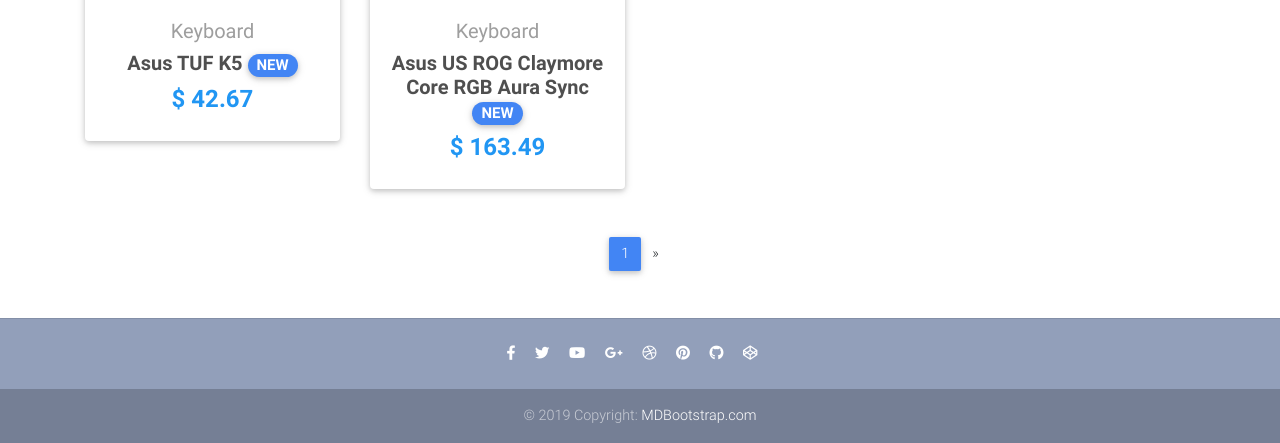
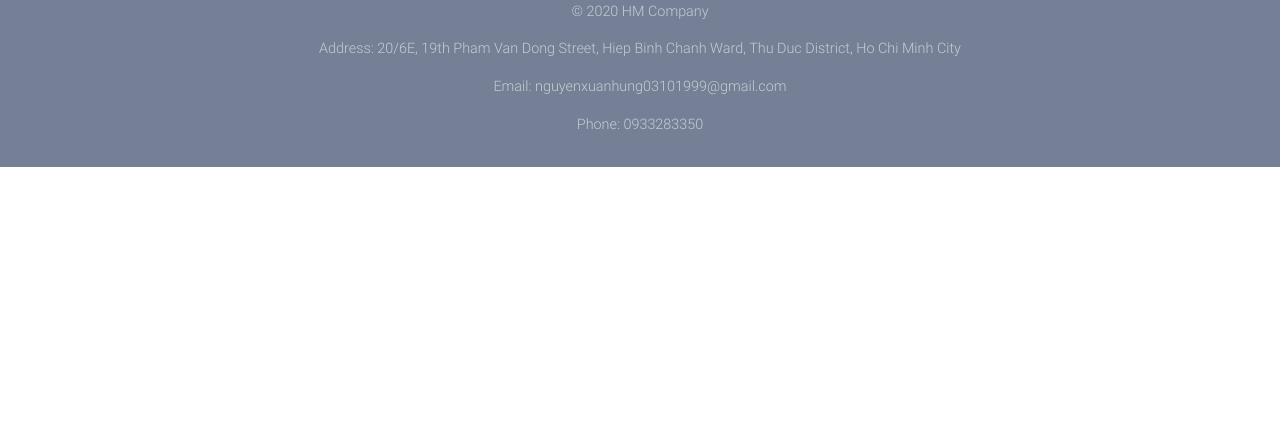
Before and after one commit to nguyenxuanhung03101999/WebsiteBanDoDienTu, a Django app: page / in a window 1280 px wide. Shown: the part 1155-1598 px from the top of the page. After the commit the page ends 1322 px from the top, so only its background shows below. Run offline with Django 3.2, Linux system fonts and the light colour scheme; data comes from the database, SQL or seed files in the repository; both versions use the stored data as it was after the commit; some libraries are stand-ins or nearby versions.

Commit message:
Update Trang Web

```diff
--- a/core/models.py
+++ b/core/models.py
@@ -84,10 +84,17 @@
         return self.quantity * self.item.price
 
     def get_total_discount_item_price(self):
-        return self.quantity * self.item.discount_price
+        total_discount_item_price = round(float(self.quantity * self.item.discount_price), 2)
+        return total_discount_item_price
+
 
     def get_amount_saved(self):
-        return self.get_total_item_price() - self.get_total_discount_item_price()
+        amount_saved = round(float(self.get_total_item_price() - self.get_total_discount_item_price()), 2)
+        return amount_saved
+
+    # def currency(dollars):
+    #     dollars = round(float(dollars), 2)
+    #     return "$%s%s" % (intcomma(int(dollars)), ("%0.2f" % dollars)[-3:])
 
     def get_final_price(self):
         if self.item.discount_price:
@@ -115,17 +122,6 @@
     received = models.BooleanField(default=False)
     refund_requested = models.BooleanField(default=False)
     refund_granted = models.BooleanField(default=False)
-
-    '''
-    1. Item added to cart
-    2. Adding a billing address
-    (Failed checkout)
-    3. Payment
-    (Preprocessing, processing, packaging etc.)
-    4. Being delivered
-    5. Received
-    6. Refunds
-    '''
 
     def __str__(self):
         return self.user.username
--- a/core/views.py
+++ b/core/views.py
@@ -1,6 +1,5 @@
 import random
 import string
-
 import stripe
 from django.conf import settings
 from django.contrib import messages
@@ -11,7 +10,6 @@
 from django.shortcuts import render, get_object_or_404
 from django.utils import timezone
 from django.views.generic import ListView, DetailView, View
-
 from .forms import CheckoutForm, CouponForm, RefundForm, PaymentForm
 from .models import Item, OrderItem, Order, Address, Payment, Coupon, Refund, UserProfile
 
@@ -267,14 +265,14 @@
                     # charge the customer because we cannot charge the token more than once
                     charge = stripe.Charge.create(
                         amount=amount,  # cents
-                        currency="usd",
+                        currency="USA",
                         customer=userprofile.stripe_customer_id
                     )
                 else:
                     # charge once off on the token
                     charge = stripe.Charge.create(
                         amount=amount,  # cents
-                        currency="usd",
+                        currency="USA",
                         source=token
                     )
 
@@ -347,7 +345,7 @@
 
 class HomeView(ListView):
     model = Item
-    paginate_by = 10
+    paginate_by = 8
     template_name = "home.html"
 
 
--- a/templates/base.html
+++ b/templates/base.html
@@ -1,6 +1,6 @@
 {% load static %}
 
-<!DOCTYPE html>
+<! DOCTYPE html>
 <html lang="en">
 <head>
   <meta charset="utf-8">
--- a/templates/footer.html
+++ b/templates/footer.html
@@ -4,44 +4,46 @@
 
     <!-- Social icons -->
     <div class="pb-4">
-      <a href="https://www.facebook.com/mdbootstrap" target="_blank">
+      <a href="https://www.facebook.com/nguyenxuanhung03101999/" target="_blank">
         <i class="fab fa-facebook-f mr-3"></i>
       </a>
 
-      <a href="https://twitter.com/MDBootstrap" target="_blank">
-        <i class="fab fa-twitter mr-3"></i>
-      </a>
+<!--      <a href="https://twitter.com/MDBootstrap" target="_blank">-->
+<!--        <i class="fab fa-twitter mr-3"></i>-->
+<!--      </a>-->
 
-      <a href="https://www.youtube.com/watch?v=7MUISDJ5ZZ4" target="_blank">
+      <a href="https://www.youtube.com/channel/UCL6ww8paTvW4oqAtD-yAdMA?view_as=subscriber" target="_blank">
         <i class="fab fa-youtube mr-3"></i>
       </a>
 
-      <a href="https://plus.google.com/u/0/b/107863090883699620484" target="_blank">
-        <i class="fab fa-google-plus-g mr-3"></i>
-      </a>
+<!--      <a href="https://plus.google.com/u/0/b/107863090883699620484" target="_blank">-->
+<!--        <i class="fab fa-google-plus-g mr-3"></i>-->
+<!--      </a>-->
 
-      <a href="https://dribbble.com/mdbootstrap" target="_blank">
-        <i class="fab fa-dribbble mr-3"></i>
-      </a>
+<!--      <a href="https://dribbble.com/mdbootstrap" target="_blank">-->
+<!--        <i class="fab fa-dribbble mr-3"></i>-->
+<!--      </a>-->
 
-      <a href="https://pinterest.com/mdbootstrap" target="_blank">
-        <i class="fab fa-pinterest mr-3"></i>
-      </a>
+<!--      <a href="https://pinterest.com/mdbootstrap" target="_blank">-->
+<!--        <i class="fab fa-pinterest mr-3"></i>-->
+<!--      </a>-->
 
-      <a href="https://github.com/mdbootstrap/bootstrap-material-design" target="_blank">
+      <a href="www.github.com/nguyenxuanhung03101999" target="_blank">
         <i class="fab fa-github mr-3"></i>
       </a>
 
-      <a href="http://codepen.io/mdbootstrap/" target="_blank">
-        <i class="fab fa-codepen mr-3"></i>
-      </a>
+<!--      <a href="http://codepen.io/mdbootstrap/" target="_blank">-->
+<!--        <i class="fab fa-codepen mr-3"></i>-->
+<!--      </a>-->
     </div>
     <!-- Social icons -->
 
     <!--Copyright-->
     <div class="footer-copyright py-3">
-      © 2019 Copyright:
-      <a href="https://mdbootstrap.com/education/bootstrap/" target="_blank"> MDBootstrap.com </a>
+      <p>© 2020 HM Company</p>
+      <p>Address: 20/6E, 19th Pham Van Dong Street, Hiep Binh Chanh Ward, Thu Duc District, Ho Chi Minh City</p>
+      <p>Email: nguyenxuanhung03101999@gmail.com</p>
+      <p>Phone: 0933283350</p>
     </div>
     <!--/.Copyright-->
 
--- a/templates/home.html
+++ b/templates/home.html
@@ -8,7 +8,7 @@
       <nav class="navbar navbar-expand-lg navbar-dark mdb-color lighten-3 mt-3 mb-5">
 
         <!-- Navbar brand -->
-        <span class="navbar-brand">Sản phẩm:</span>
+        <span class="navbar-brand">Product:</span>
 
         <!-- Collapse button -->
         <button class="navbar-toggler" type="button" data-toggle="collapse" data-target="#basicExampleNav"
@@ -23,18 +23,18 @@
           <!-- Links -->
           <ul class="navbar-nav mr-auto">
               <li class="nav-item active">
-                <a class="nav-link" href="All">Tất cả
+                <a class="nav-link" href="All">All
                   <span class="sr-only">(current)</span>
                 </a>
               </li>
               <li class="screen-item">
-                <a class="nav-link" href="Screen" >Màn hình</a>
+                <a class="nav-link" href="Screen" >Screen</a>
               </li>
               <li class="keyboard-item">
-                <a class="nav-link" href="Keyboard">Bàn phím</a>
+                <a class="nav-link" href="Keyboard">Keyboard</a>
               </li>
               <li class="accessories-item">
-                <a class="nav-link" href="Accessories">Linh kiện</a>
+                <a class="nav-link" href="Accessories">Accessories</a>
               </li>
           </ul>
 
--- a/templates/navbar.html
+++ b/templates/navbar.html
@@ -45,6 +45,11 @@
               <span class="clearfix d-none d-sm-inline-block"> Logout </span>
             </a>
           </li>
+          <li class="nav-item">
+            <a class="nav-link waves-effect" href="{% url 'account_login' %}">
+              <span class="clearfix d-none d-sm-inline-block"> {{ user.username }} </span>
+            </a>
+          </li>
           {% else %}
           <li class="nav-item">
             <a class="nav-link waves-effect" href="{% url 'account_login' %}">
```
Also changed, not shown: templates/product.html (+3 -5 lines), README.md, core/migrations/0001_initial.py, db.sqlite3.
